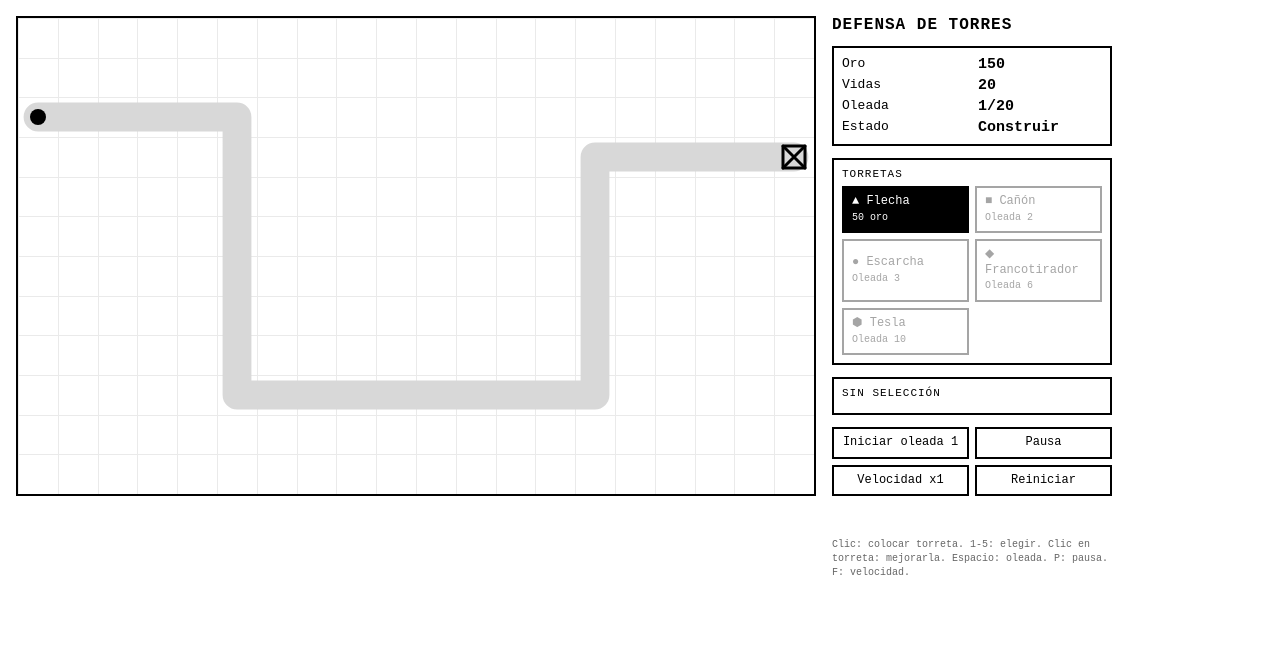
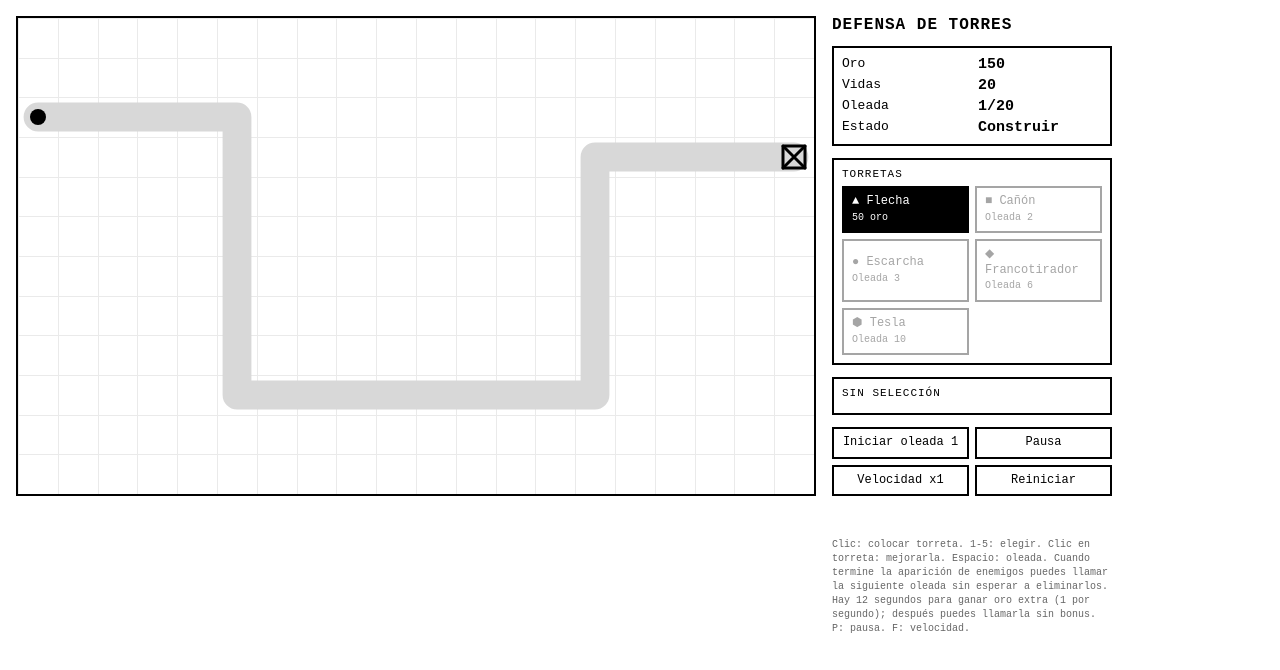
Before and after one commit to xdagobax/tower-defense, a website built with Vite: page index.html in a window 1280 px wide. Built offline with nearby package versions, Linux system fonts and the light colour scheme.

Commit message:
Explain early wave call strategy in game controls

```diff
--- a/index.html
+++ b/index.html
@@ -165,7 +165,9 @@
         <div id="message"></div>
         <div class="hint">
           Clic: colocar torreta. 1-5: elegir. Clic en torreta: mejorarla.
-          Espacio: oleada. P: pausa. F: velocidad.
+          Espacio: oleada. Cuando termine la aparición de enemigos puedes llamar
+          la siguiente oleada sin esperar a eliminarlos. Hay 12 segundos para ganar
+          oro extra (1 por segundo); después puedes llamarla sin bonus. P: pausa. F: velocidad.
         </div>
       </aside>
     </div>
```
